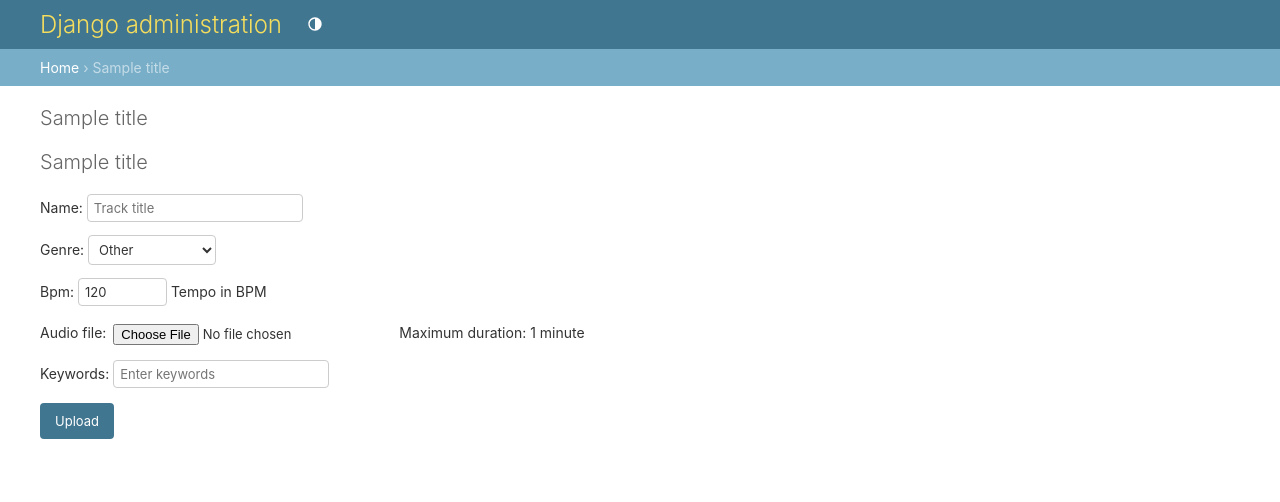
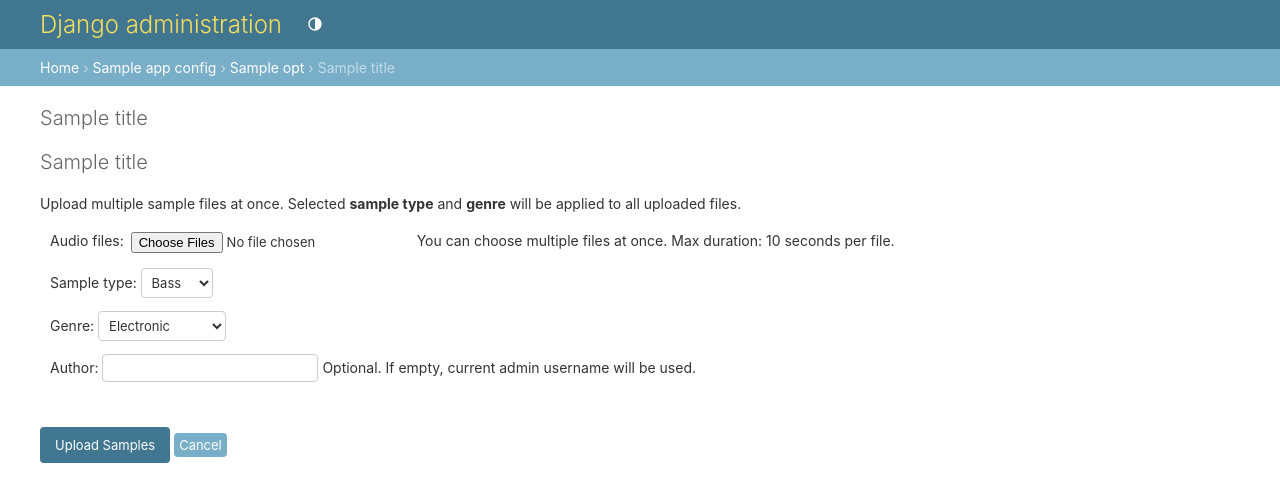
Before and after one commit to Geekyup/SoundWave, a Django app: template backend/apps/uploader/templates/admin/uploader/sample/bulk_upload.html in a window 1280 px wide. Shown: the top 502 px of the page. Run offline with Django 4.2, Linux system fonts and the light colour scheme; tables that the repository leaves empty hold one stand-in row (values such as "Sample post"); the template is opened without the code that fills it: values that come from a table or form of the project are taken from there, most other values are stand-ins (such as "Sample title", 1, 10 or a date in 2020).

Commit message:
feat(admin): add bulk sample upload with shared genre/type settings

```diff
--- a/backend/apps/uploader/forms.py
+++ b/backend/apps/uploader/forms.py
@@ -44,6 +44,79 @@ def validate_audio_duration_max(max_seconds):
             audio_file.seek(0)
 
     return validator
+
+
+class MultipleAudioFileInput(forms.ClearableFileInput):
+    allow_multiple_selected = True
+
+
+class MultipleAudioFileField(forms.FileField):
+    """FileField that returns a list of files from a multi-file input."""
+
+    def __init__(self, *args, **kwargs):
+        kwargs.setdefault(
+            'widget',
+            MultipleAudioFileInput(attrs={'accept': 'audio/*'}),
+        )
+        super().__init__(*args, **kwargs)
+
+    def clean(self, data, initial=None):
+        if not data:
+            if self.required:
+                raise ValidationError(self.error_messages['required'], code='required')
+            return []
+
+        files = data if isinstance(data, (list, tuple)) else [data]
+        cleaned_files = []
+
+        for file_data in files:
+            if not file_data:
+                continue
+            cleaned_files.append(super().clean(file_data, initial))
+
+        if not cleaned_files and self.required:
+            raise ValidationError(self.error_messages['required'], code='required')
+
+        return cleaned_files
+
+
+class SampleBulkUploadAdminForm(forms.Form):
+    audio_files = MultipleAudioFileField(
+        label='Audio files',
+        required=True,
+        help_text='You can choose multiple files at once. Max duration: 10 seconds per file.',
+    )
+    sample_type = forms.ChoiceField(
+        label='Sample type',
+        choices=Sample.SAMPLE_TYPE_CHOICES,
+    )
+    genre = forms.ChoiceField(
+        label='Genre',
+        choices=Sample._meta.get_field('genre').choices,
+    )
+    author = forms.CharField(
+        label='Author',
+        max_length=100,
+        required=False,
+        help_text='Optional. If empty, current admin username will be used.',
+    )
+
+    def clean_audio_files(self):
+        files = self.cleaned_data['audio_files']
+        validator = validate_audio_duration_max(10)
+        errors = []
+
+        for audio_file in files:
+            try:
+                validator(audio_file)
+            except ValidationError as exc:
+                for message in exc.messages:
+                    errors.append(f'{audio_file.name}: {message}')
+
+        if errors:
+            raise ValidationError(errors)
+
+        return files
 
 
 class LoopUploadForm(forms.ModelForm):
--- a/backend/apps/uploader/templates/admin/uploader/sample/bulk_upload.html
+++ b/backend/apps/uploader/templates/admin/uploader/sample/bulk_upload.html
@@ -1,10 +1,34 @@
 {% extends "admin/base_site.html" %}
+{% load i18n %}
+
+{% block breadcrumbs %}
+<div class="breadcrumbs">
+  <a href="{% url 'admin:index' %}">{% translate 'Home' %}</a>
+  &rsaquo;
+  <a href="{% url 'admin:app_list' app_label=opts.app_label %}">{{ opts.app_config.verbose_name }}</a>
+  &rsaquo;
+  <a href="{% url 'admin:uploader_sample_changelist' %}">{{ opts.verbose_name_plural|capfirst }}</a>
+  &rsaquo;
+  {{ title }}
+</div>
+{% endblock %}
 
 {% block content %}
+<div id="content-main">
   <h1>{{ title }}</h1>
-  <form method="post" enctype="multipart/form-data">
+  <p>
+    Upload multiple sample files at once. Selected <strong>sample type</strong> and <strong>genre</strong>
+    will be applied to all uploaded files.
+  </p>
+  <form method="post" enctype="multipart/form-data" novalidate>
     {% csrf_token %}
-    {{ form.as_p }}
-    <input type="submit" value="Upload" class="default">
+    <fieldset class="module aligned">
+      {{ form.as_p }}
+    </fieldset>
+    <div class="submit-row">
+      <input type="submit" value="Upload Samples" class="default">
+      <a href="{% url 'admin:uploader_sample_changelist' %}" class="button cancel-link">Cancel</a>
+    </div>
   </form>
+</div>
 {% endblock %}
--- a/backend/apps/uploader/templates/admin/uploader/sample/change_list.html
+++ b/backend/apps/uploader/templates/admin/uploader/sample/change_list.html
@@ -3,7 +3,7 @@
 {% block object-tools-items %}
   {% if bulk_upload_url %}
     <li>
-      <a href="{{ bulk_upload_url }}">Bulk upload</a>
+      <a href="{{ bulk_upload_url }}" class="addlink">Bulk Upload Samples</a>
     </li>
   {% endif %}
   {{ block.super }}
```
Also changed, not shown: backend/apps/uploader/admin.py (+45 -94 lines).
